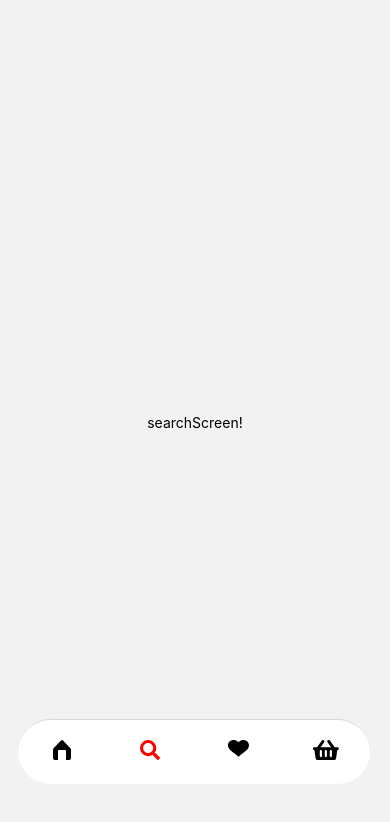
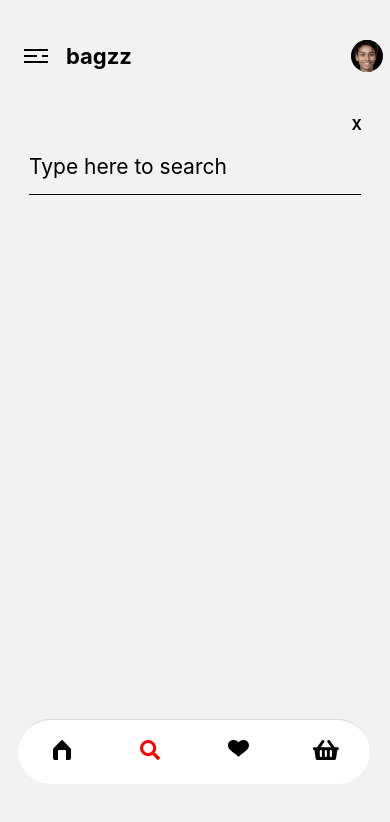
Before and after one commit to olatunjiemanuel/shoppingAppUI, a React Native app: screen /searchScreen in a window 390 px wide. Shown: the top 822 px of the page. Built offline with nearby package versions, Linux system fonts and the light colour scheme.

Commit message:
done with searh screen

```diff
--- a/screens/homeScreen.js
+++ b/screens/homeScreen.js
@@ -1,5 +1,11 @@
 import React from 'react';
-import {ScrollView, StyleSheet, Text, View} from 'react-native';
+import {
+  ScrollView,
+  StyleSheet,
+  Text,
+  View,
+  TouchableOpacity,
+} from 'react-native';
 import SeasonsLatestComponent from '../components/SeasonsLatestComponent';
 
 //component imports
@@ -52,9 +58,9 @@ const homeScreen = () => {
           </View>
         </View>
       </View>
-      <View style={styles.textContainer}>
+      <TouchableOpacity style={styles.textContainer}>
         <Text style={styles.text}>CHECK ALL LATEST</Text>
-      </View>
+      </TouchableOpacity>
       <View style={{marginTop: 48, marginHorizontal: 20}}>
         <Text style={{fontWeight: '700', fontSize: 24, lineHeight: 30.19}}>
           Shop by categories
@@ -90,9 +96,9 @@ const homeScreen = () => {
           </View>
         </View>
       </View>
-      <View style={[styles.textContainer, {width: 240}]}>
+      <TouchableOpacity style={[styles.textContainer, {width: 240}]}>
         <Text style={styles.text}>BROWSE ALL CATERGORIES</Text>
-      </View>
+      </TouchableOpacity>
     </ScrollView>
   );
 };
--- a/screens/searchScreen.js
+++ b/screens/searchScreen.js
@@ -1,14 +1,61 @@
 import React from 'react';
-import {StyleSheet, Text, View} from 'react-native';
+import {
+  StyleSheet,
+  Text,
+  TextInput,
+  TouchableOpacity,
+  View,
+} from 'react-native';
+
+// component imports
+import HeaderComponent from '../components/HeaderComponent';
 
 const searchScreen = () => {
   return (
-    <View style={{flex: 1, justifyContent: 'center', alignItems: 'center'}}>
-      <Text>searchScreen!</Text>
+    <View style={styles.searchPageContainer}>
+      <View>
+        <HeaderComponent
+          text="bagzz"
+          image={require('../assets/Images/userprofilepic.png')}
+        />
+      </View>
+      <View style={styles.searchContainer}>
+        <TouchableOpacity style={styles.closeButton}>
+          <Text style={styles.text}>X</Text>
+        </TouchableOpacity>
+        <TextInput placeholder="Type here to search" style={styles.textInput} />
+      </View>
     </View>
   );
 };
 
 export default searchScreen;
 
-const styles = StyleSheet.create({});
+const styles = StyleSheet.create({
+  searchPageContainer: {
+    marginTop: 40,
+    marginHorizontal: 12,
+  },
+  text: {
+    width: 15,
+    height: 14.51,
+    fontWeight: '700',
+  },
+  textInput: {
+    borderBottomWidth: 1,
+    marginHorizontal: 17,
+    marginTop: 11.7,
+    paddingBottom: 13.54,
+    fontWeight: '400',
+    fontSize: 21,
+    lineHeight: 26.42,
+  },
+  closeButton: {
+    width: 38,
+    height: 38,
+    alignItems: 'center',
+    justifyContent: 'center',
+    alignSelf: 'flex-end',
+    marginTop: 32,
+  },
+});
```
